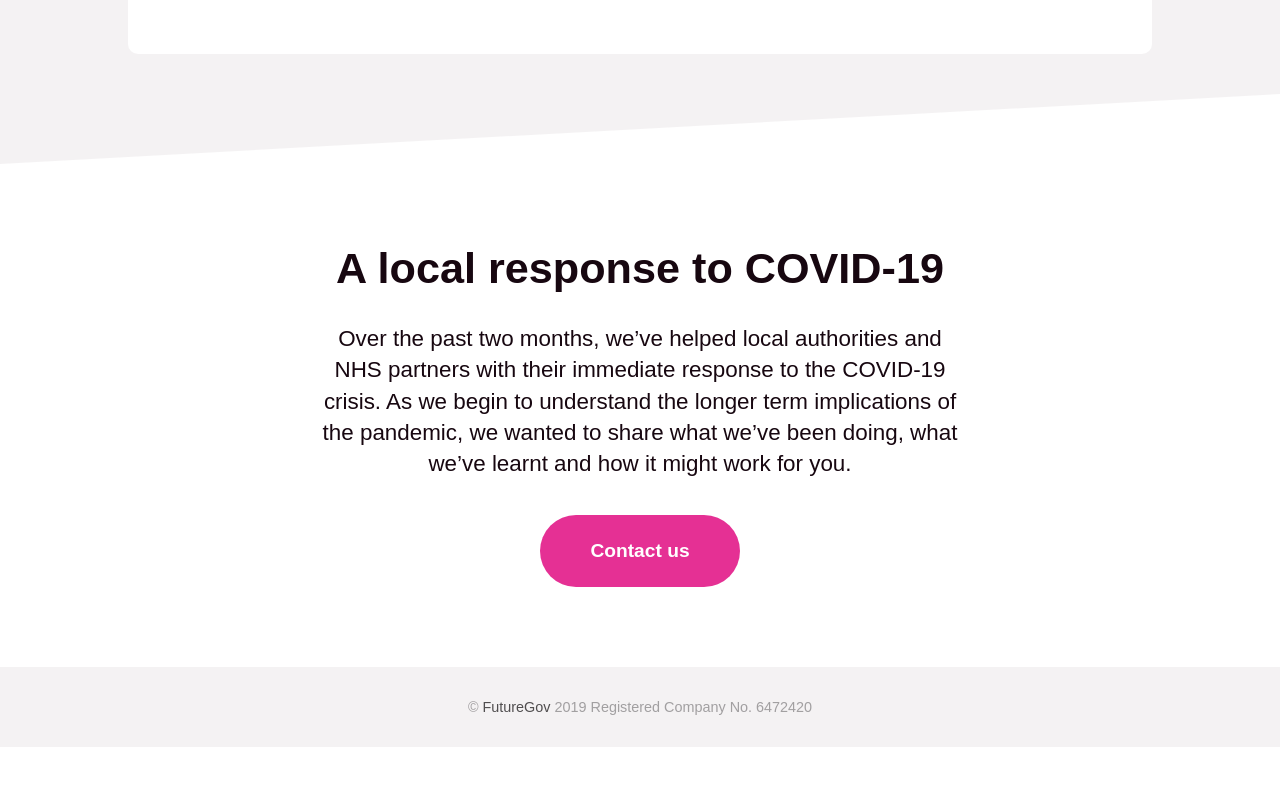
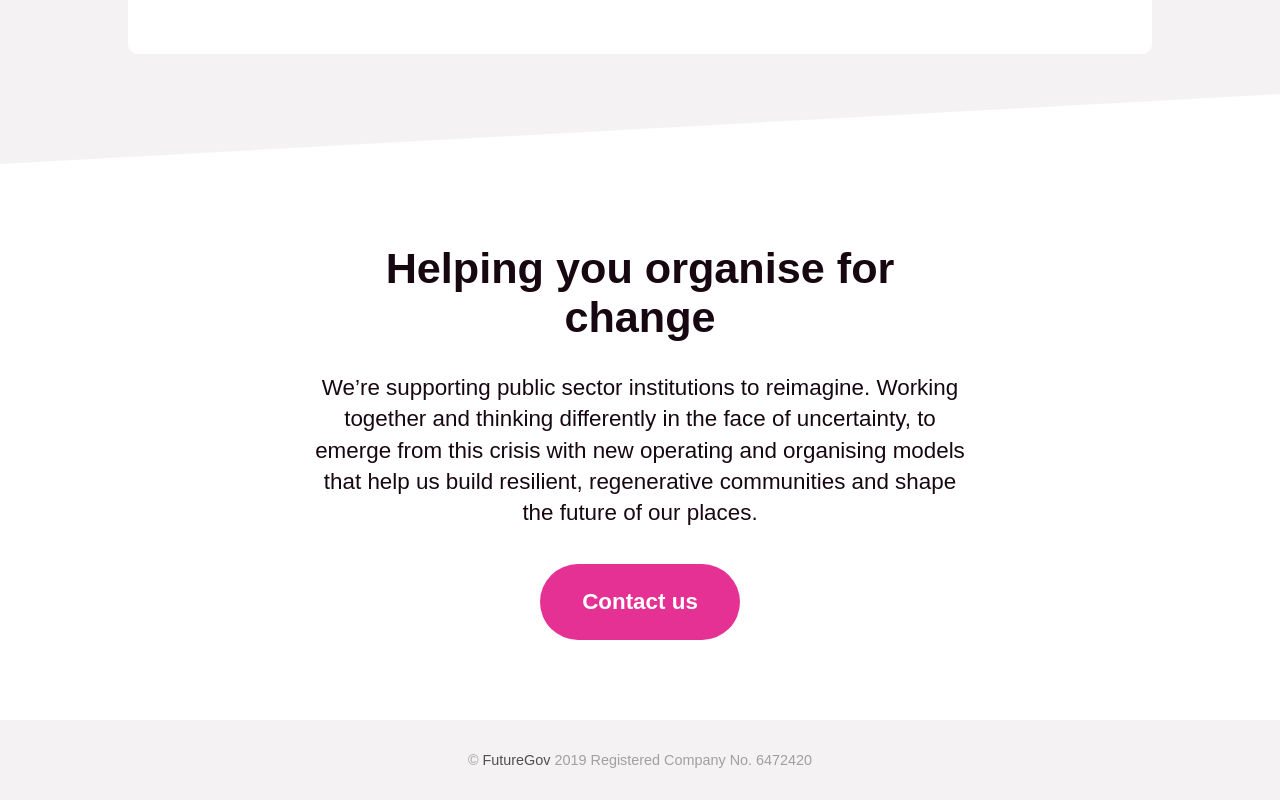
Before and after one commit to wearefuturegov/fg-covid, a website built with Parcel: page index.html in a window 1280 px wide. Shown: the part 3188-3988 px from the top of the page. Before the commit the page ends 3935 px from the top, so only its background shows below. Built offline with nearby package versions, Linux system fonts and the light colour scheme; a web font is replaced by a local one.

Commit message:
update words

```diff
--- a/index.html
+++ b/index.html
@@ -193,8 +193,8 @@
         </section>
 
         <article class="prose">
-            <h2 class="crosshead">A local response to COVID-19</h2>
-            <p>Over the past two months, we’ve helped local authorities and NHS partners with their immediate response to the COVID-19 crisis. As we begin to understand the longer term implications of the pandemic, we wanted to share what we’ve been doing, what we’ve learnt and how it might work for you.</p>
+            <h2 class="crosshead">Helping you organise for change</h2>
+            <p>We’re supporting public sector institutions to reimagine. Working together and thinking differently in the face of uncertainty, to emerge from this crisis with new operating and organising models that help us build resilient, regenerative communities and shape the future of our places.</p>
             <a class="button" href="#">Contact us</a>
         </article>
 
--- a/src/scss/_globals.scss
+++ b/src/scss/_globals.scss
@@ -75,4 +75,7 @@ button::-moz-focus-inner {
         outline: none;
         box-shadow: 0px 0px 0px 3px $focus;
     }
+    @media screen and (min-width: $medium) {
+        font-size: 1.4rem;
+    }
 }
```
